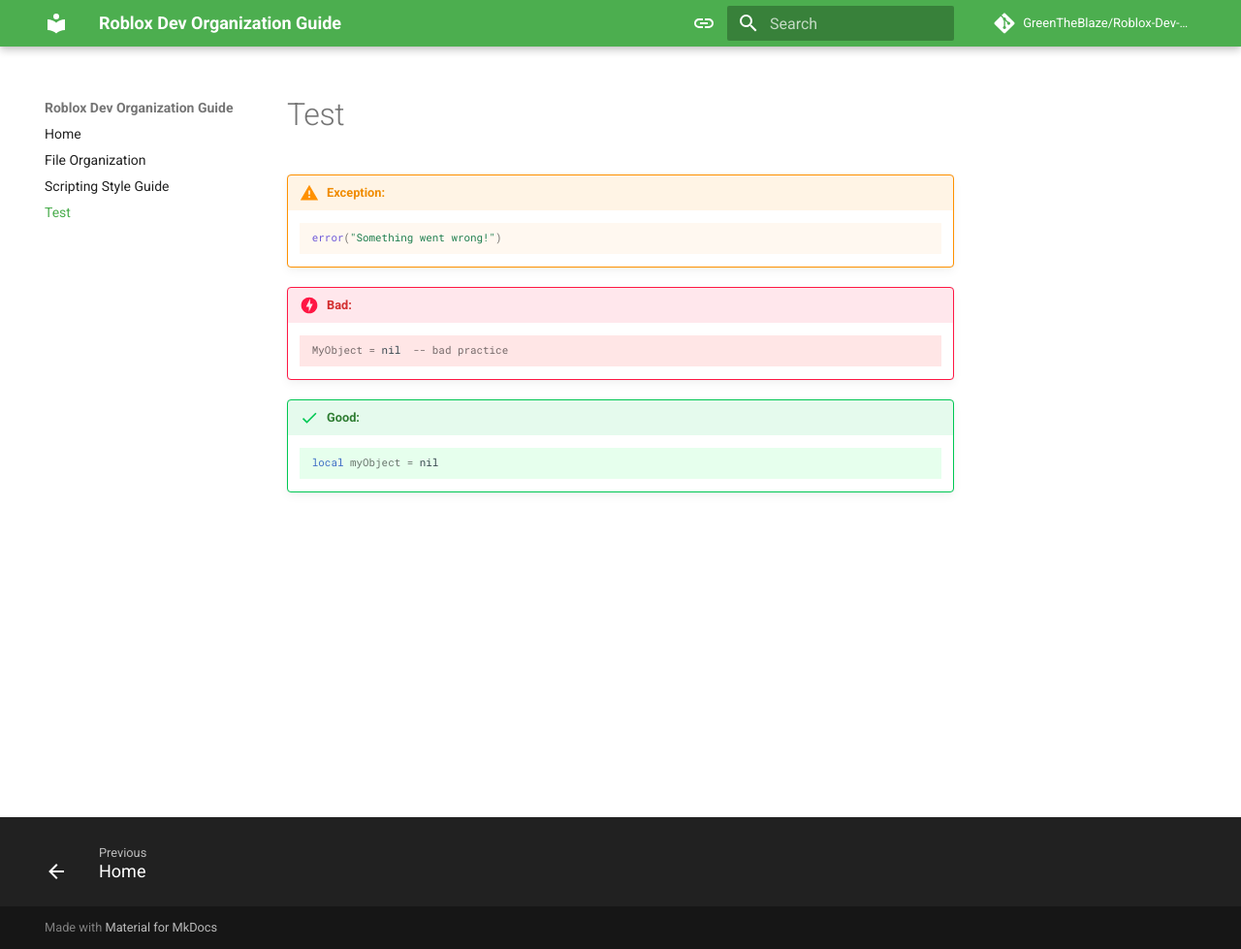
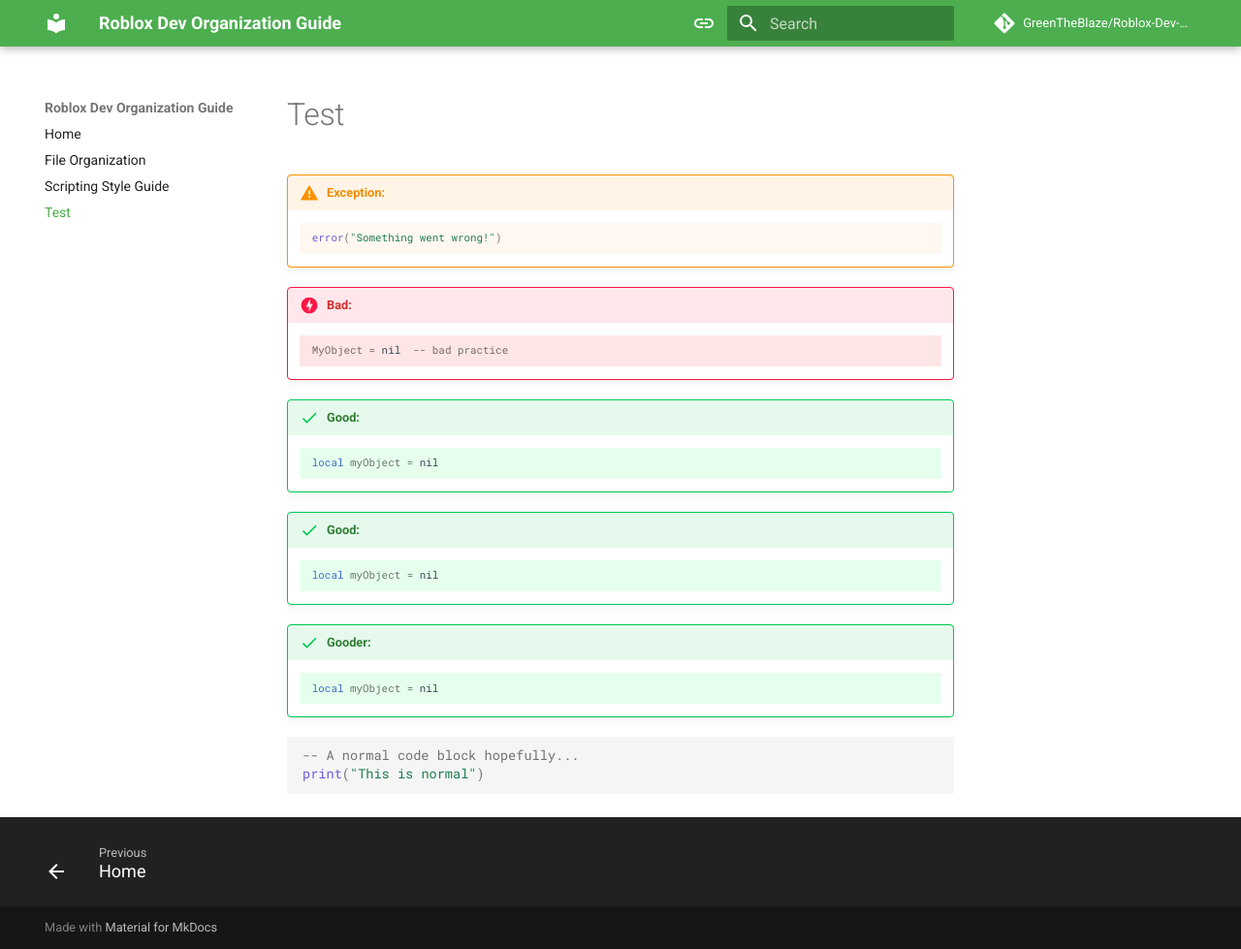
Before and after one commit to GreenTheBlaze/Roblox-Dev-Organization-Guide, an MkDocs documentation site: the page built from docs/test-code.md, in a window 1280 px wide and 979 px high. Shown: the whole window at 97% size. Built offline with MkDocs 1.6.1 and Material for MkDocs 9.7.7, drawn with Linux system fonts in a browser that asks for light colours; comment, search, counter and statistics services are not loaded.

Commit message:
Update test-code.md

````diff
--- a/docs/test-code.md
+++ b/docs/test-code.md
@@ -12,3 +12,19 @@
     ```lua
     local myObject = nil
     ```
+
+!!! success "Good:"
+
+    ```lua
+    local myObject = nil
+    ```
+
+!!! success "Gooder:"
+    ```lua
+    local myObject = nil
+    ```
+
+```lua
+-- A normal code block hopefully...
+print("This is normal")
+```
````
